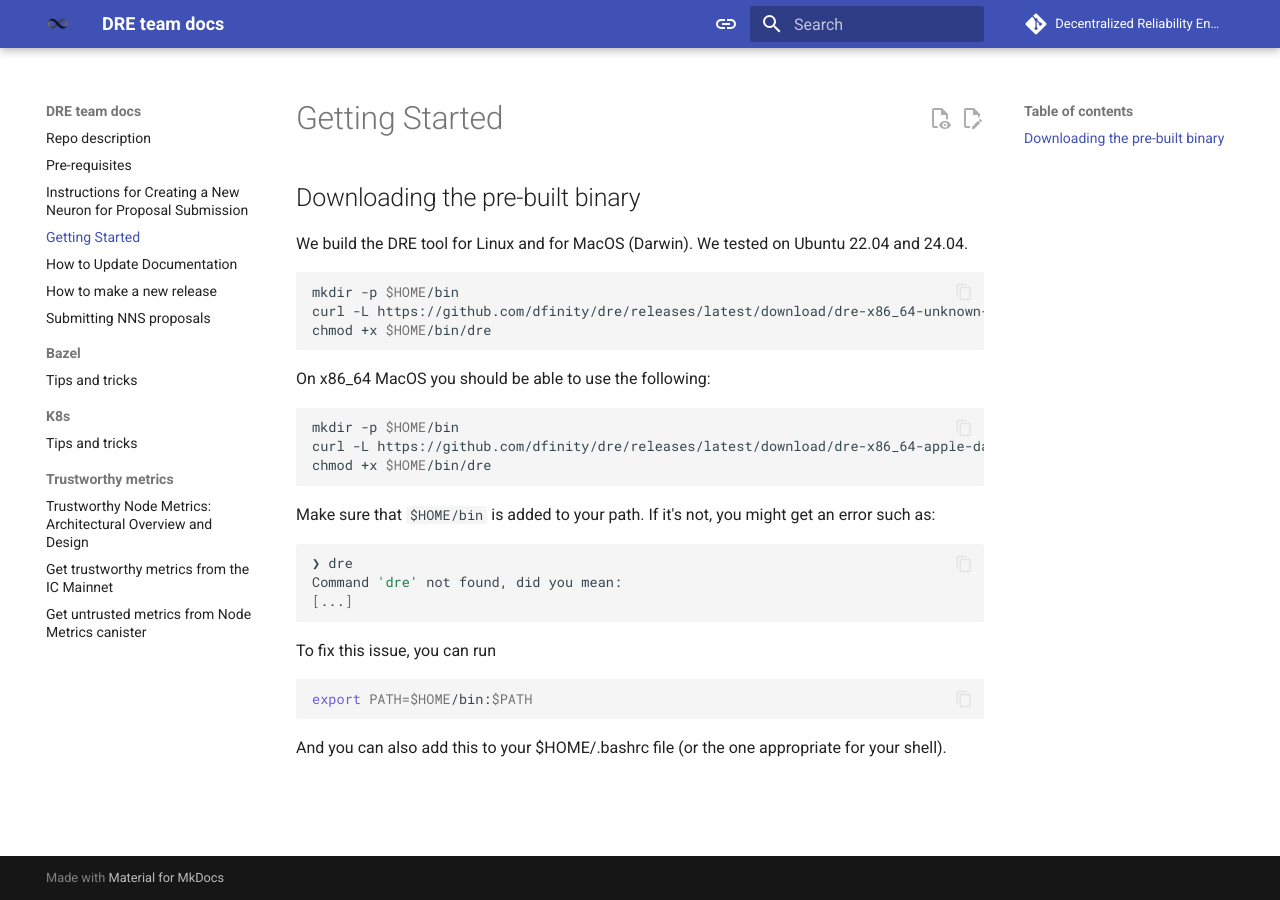
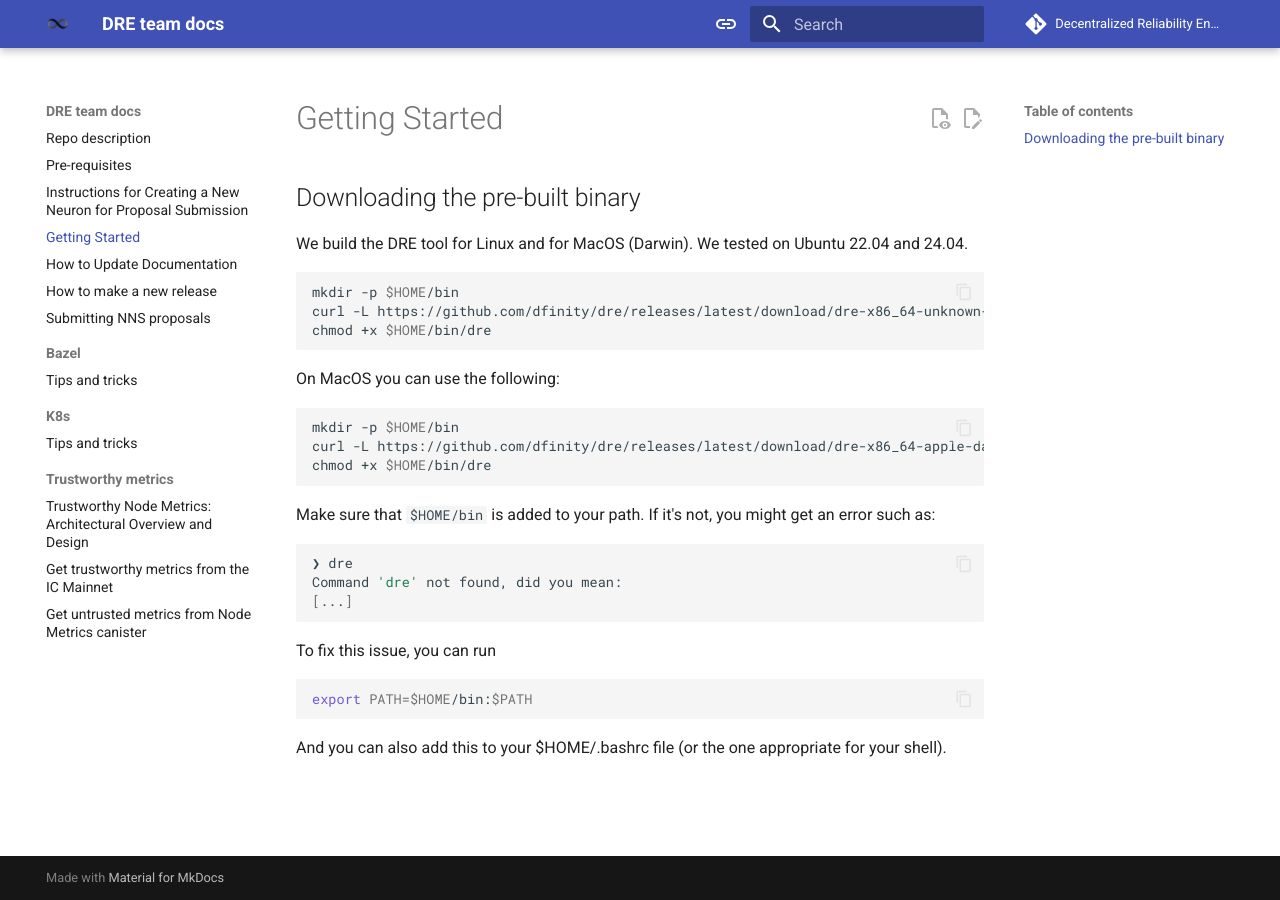
Before and after one commit to dfinity/dre, an MkDocs documentation site: the page built from docs/getting-started.md, in a window 1280 px wide. Built offline with MkDocs 1.6.1 and Material for MkDocs 9.7.7, drawn with Linux system fonts in a browser that asks for light colours; comment, search, counter and statistics services are not loaded.

Commit message:
Update docs/getting-started.md

````diff
--- a/docs/getting-started.md
+++ b/docs/getting-started.md
@@ -10,7 +10,7 @@
 chmod +x $HOME/bin/dre
 ```
 
-On x86_64 MacOS you should be able to use the following:
+On MacOS you can use the following:
 
 ```bash
 mkdir -p $HOME/bin
````
